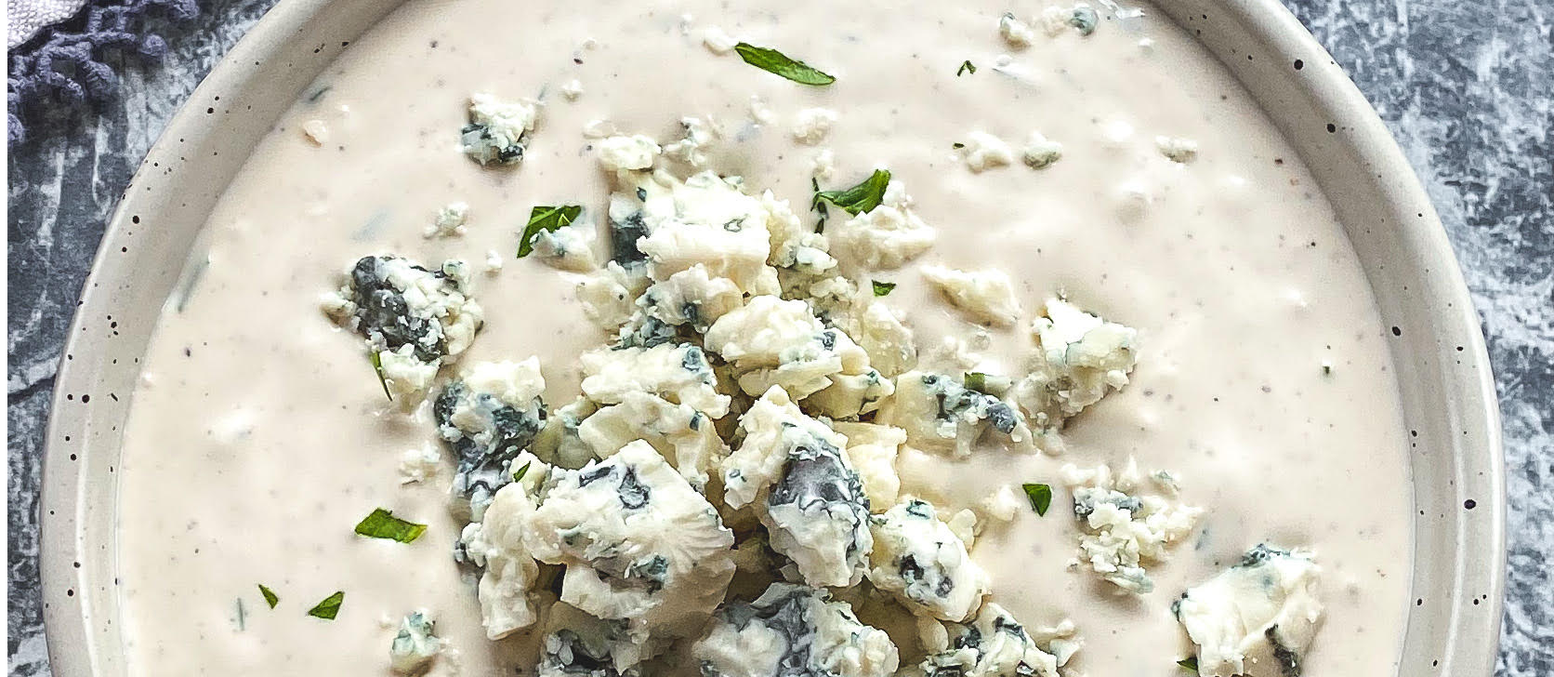
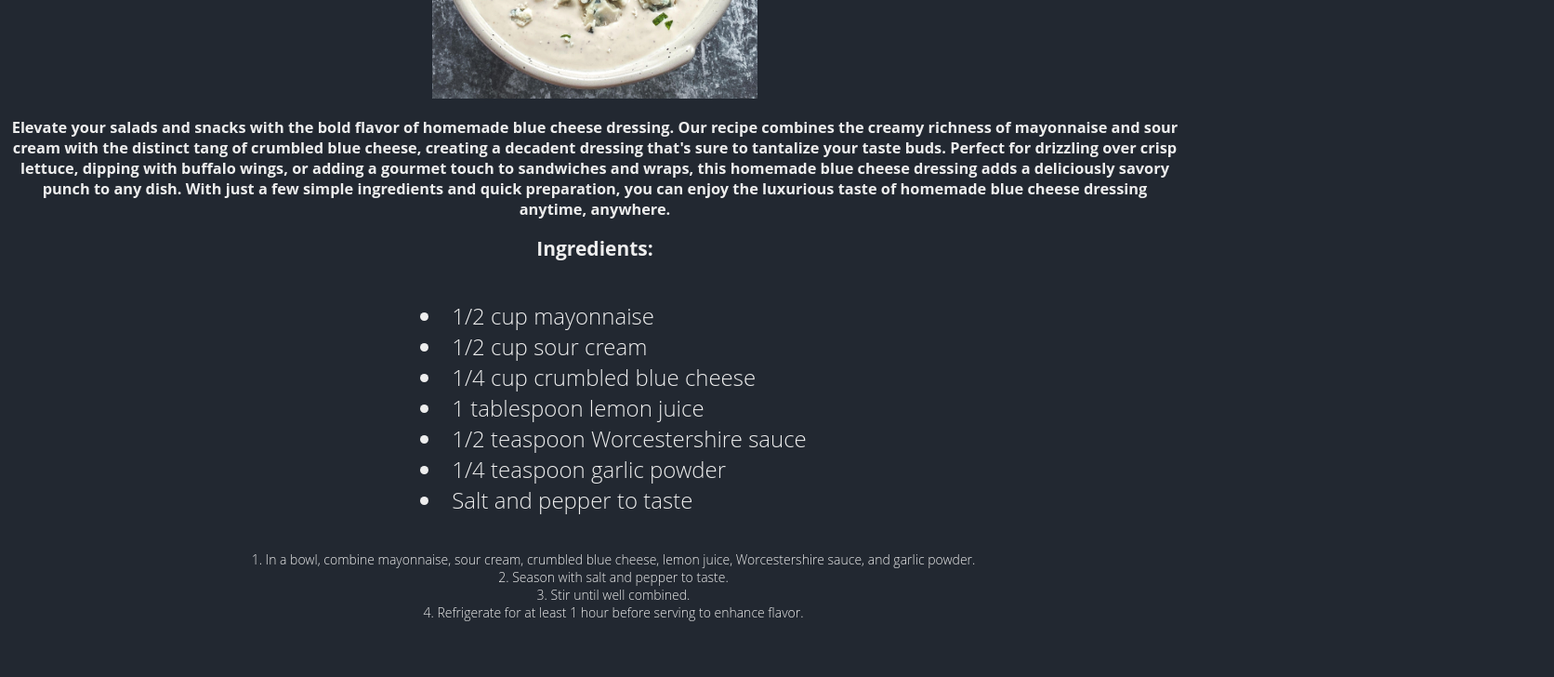
Before and after one commit to Zephraim/odin-recipes, a plain HTML site: page recipes/blue_cheese_dressing.html in a window 1280 px wide. Shown: the part 320-1048 px from the top of the page at 93% size, 1672 px wide, since content can reach past the window. After the commit the page ends 1002 px from the top, so only its background shows below. Drawn offline with Linux system fonts and the light colour scheme.

Commit message:
Add basic styling to each page

```diff
--- /dev/null
+++ b/recipes/blue_cheese.css
@@ -0,0 +1,31 @@
+body {
+    font-family:'Open Sans', Arial, sans-serif;
+    font-size: 14px;
+    font-weight: 300;
+    text-align: center;
+    background-color: #222831;
+    color: #EEEEEE;
+    list-style-position: inside;
+}
+
+
+img {
+    border-radius: 8px
+    max-width: 100%;
+    width: 350px;
+    height: auto;
+}
+
+h1, ul {
+    color: #EEEEEE;
+}
+
+h1 {
+    text-align: center;
+}
+
+ul {
+    font-size: 24px;
+    display: inline-block;
+    text-align: left;
+}
--- a/recipes/blue_cheese_dressing.html
+++ b/recipes/blue_cheese_dressing.html
@@ -3,7 +3,8 @@
 <head>
     <meta charset="UTF-8">
     <meta name="viewport" content="width=device-width, initial-scale=1.0">
-    <title>Document</title>
+    <title>Blue Cheese Dressing</title>
+    <link rel="stylesheet" href="blue_cheese.css">
 </head>
 <body>
     <h1>Blue Chesse Dressing</h1>
--- /dev/null
+++ b/recipes/caesar.css
@@ -0,0 +1,31 @@
+body {
+    font-family:'Open Sans', Arial, sans-serif;
+    font-size: 14px;
+    font-weight: 300;
+    text-align: center;
+    background-color: #222831;
+    color: #EEEEEE;
+    list-style-position: inside;
+}
+
+
+img {
+    border-radius: 8px
+    max-width: 100%;
+    width: 350px;
+    height: auto;
+}
+
+h1, ul {
+    color: #EEEEEE;
+}
+
+h1 {
+    text-align: center;
+}
+
+ul {
+    font-size: 24px;
+    display: inline-block;
+    text-align: left;
+}
--- /dev/null
+++ b/recipes/ranch.css
@@ -0,0 +1,31 @@
+body {
+    font-family:'Open Sans', Arial, sans-serif;
+    font-size: 14px;
+    font-weight: 300;
+    text-align: center;
+    background-color: #222831;
+    color: #EEEEEE;
+    list-style-position: inside;
+}
+
+
+img {
+    border-radius: 8px
+    max-width: 100%;
+    width: 350px;
+    height: auto;
+}
+
+h1, ul {
+    color: #EEEEEE;
+}
+
+h1 {
+    text-align: center;
+}
+
+ul {
+    font-size: 24px;
+    display: inline-block;
+    text-align: left;
+}
```
Also changed, not shown: recipes/caesar_dressing.html (+2 -1 lines), recipes/ranch_dressing.html (+2 -1 lines).
